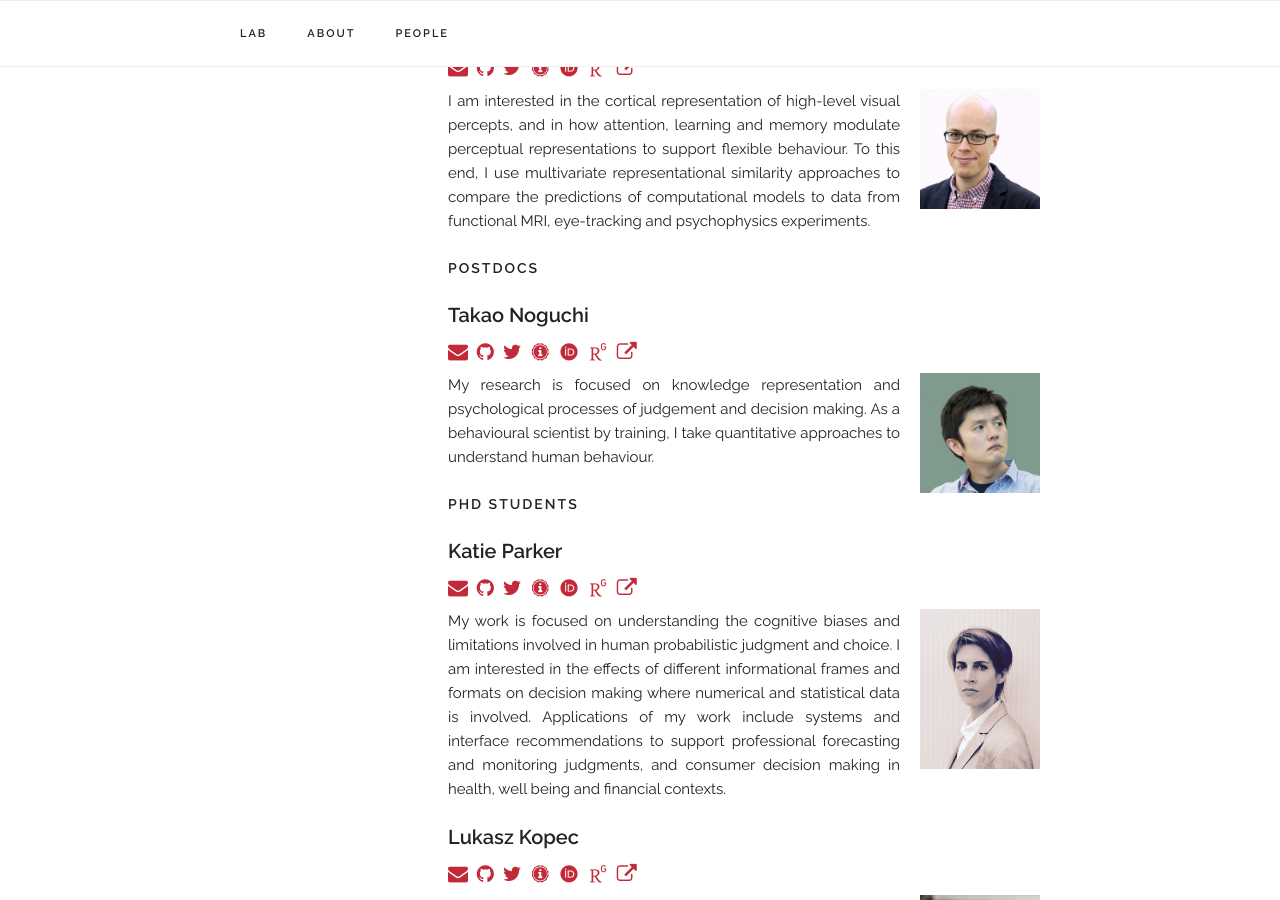
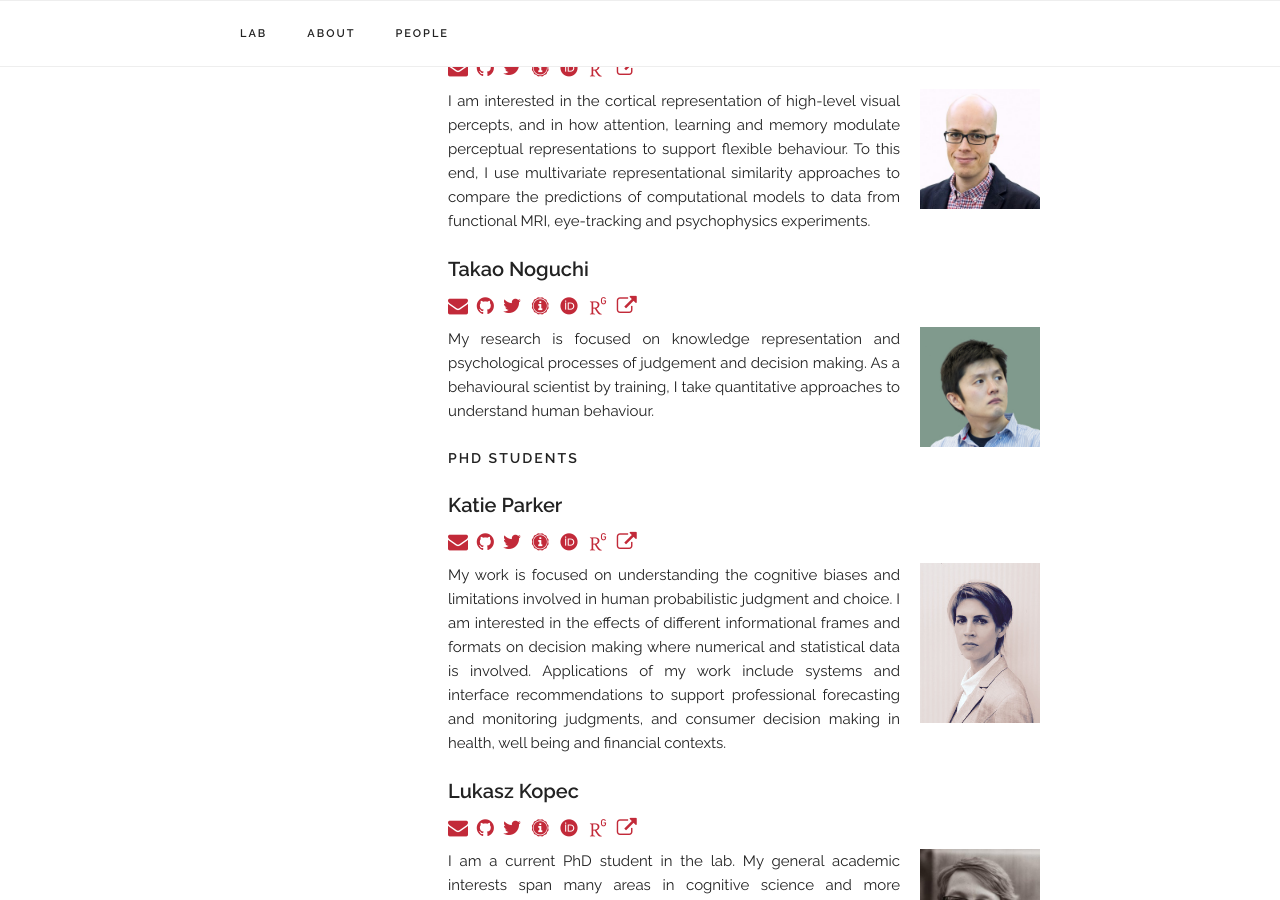
Before and after one commit to lovebc/lovebc.github.io, a Jekyll site: the page built from lab.html, in a window 1280 px wide and 900 px high, scrolled down 1654 px. Built offline with Jekyll 4.4.1, drawn with Linux system fonts in a browser that asks for light colours; nearby versions of some CDN libraries; some web fonts are replaced; comment, search, counter and statistics services are not loaded.

Commit message:
Update lab.html

```diff
--- a/lab.html
+++ b/lab.html
@@ -30,12 +30,14 @@
       		            <h5 class="docs-header" id ="{{ person.role }}">PhD Students</h5>
       		            {% assign phd-students-done = true %}
 
-      		      {% elsif person.role == 'pi' and pi-done == false%}
+      		      {% elsif person.role == 'pi' and pi-done == false %}
       		            <h5 class="docs-header" id ="{{ person.role }}">Principal Investigator</h5>
                               {% assign pi-done = true %}
 
-      		      {% elsif person.role == 'postdocs' %}
-      		      <h5 class="docs-header" id ="{{ person.role }}">Postdocs</h5>
+      		      {% elsif person.role == 'postdocs' and postdocs-done == false %}
+      	      	      <h5 class="docs-header" id ="{{ person.role }}">Postdocs</h5>
+                              {% assign postdocs-done = true %}
+
       		      {% endif %}
 
       		      <span class="name">{{ person.name }}</span>
```
